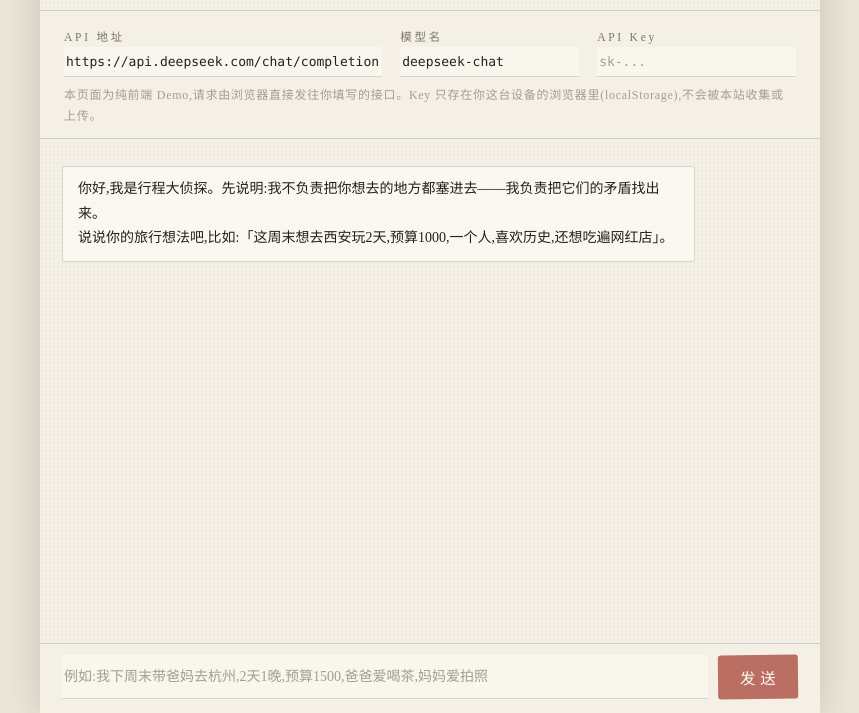
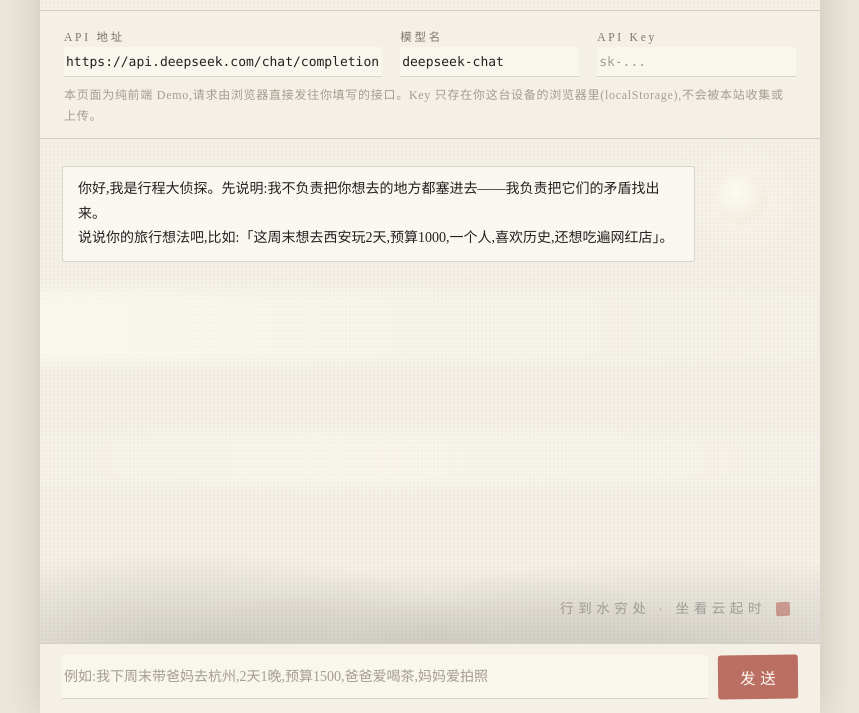
Before and after one commit to wood-feather/trip-detective-demo, a plain HTML site: page index.html in a window 1280 px wide. Shown: the part 87-800 px from the top of the page, without its empty margins (210-1069 px from the left). Drawn offline with Linux system fonts and the light colour scheme.

Commit message:
聊天窗口添加诗意背景:远山/薄雾/淡月/诗句

```diff
--- a/css/ink.css
+++ b/css/ink.css
@@ -202,13 +202,98 @@ body {
   line-height: 1.7;
 }
 
-/* ---------------------------------------------------------------- 对话区 */
+/* ---------------------------------------------------------------- 聊天区 */
 
+.chat-wrap {
+  position: relative;
+  flex: 1 1 auto;
+  min-height: 0;
+  overflow: hidden;
+}
+/* 诗意背景:远山、薄雾、淡月、竖排诗句,全部 CSS 绘制 */
+.chat-bg {
+  position: absolute;
+  inset: 0;
+  pointer-events: none;
+  overflow: hidden;
+  z-index: 0;
+}
 #chat {
-  flex: 1 1 auto;
+  position: relative;
+  z-index: 1;
+  height: 100%;
   overflow-y: auto;
   padding: 14px 22px;
 }
+/* 一弯淡月 */
+.moon {
+  position: absolute;
+  top: 34px;
+  right: 52px;
+  width: 52px;
+  height: 52px;
+  border-radius: 50%;
+  background: radial-gradient(circle at 38% 36%, rgba(255, 253, 246, .95), rgba(244, 238, 222, .55) 62%, rgba(244, 238, 222, 0) 74%);
+  box-shadow: 0 0 34px 10px rgba(255, 252, 240, .5);
+  opacity: .8;
+}
+/* 两层薄雾,缓缓横移 */
+.mist {
+  position: absolute;
+  left: -30%;
+  width: 160%;
+  height: 74px;
+  background: linear-gradient(90deg, rgba(255, 253, 246, 0), rgba(255, 253, 246, .55) 30%, rgba(255, 253, 246, .28) 60%, rgba(255, 253, 246, 0));
+  filter: blur(6px);
+}
+.mist.m1 { top: 30%; animation: drift 46s linear infinite; }
+.mist.m2 { top: 58%; height: 56px; opacity: .7; animation: drift 64s linear infinite reverse; }
+@keyframes drift {
+  from { transform: translateX(-12%); }
+  to   { transform: translateX(12%); }
+}
+/* 远山淡影:两层墨色剪影 */
+.hills {
+  position: absolute;
+  left: 0;
+  right: 0;
+  bottom: -6px;
+  height: 152px;
+  background:
+    radial-gradient(58% 92% at 18% 100%, rgba(35, 33, 32, .18), rgba(35, 33, 32, 0) 70%),
+    radial-gradient(46% 78% at 52% 100%, rgba(35, 33, 32, .12), rgba(35, 33, 32, 0) 72%),
+    radial-gradient(64% 88% at 84% 100%, rgba(35, 33, 32, .16), rgba(35, 33, 32, 0) 70%);
+}
+/* 诗句横题于山影之上,配一枚朱砂小印 */
+.poem {
+  position: absolute;
+  right: 30px;
+  bottom: 22px;
+  display: flex;
+  align-items: center;
+  gap: 10px;
+  font-family: var(--kai);
+  font-size: 13.5px;
+  letter-spacing: .34em;
+  color: rgba(35, 33, 32, .34);
+  user-select: none;
+  white-space: nowrap;
+}
+.poem i {
+  flex: none;
+  width: 14px;
+  height: 14px;
+  background: var(--vermilion-soft);
+  border-radius: 2px;
+  opacity: .6;
+  transform: rotate(-2deg);
+}
+/* 窄屏收敛背景,避免与气泡争地 */
+@media (max-width: 640px) {
+  .poem { right: 16px; bottom: 14px; font-size: 12px; letter-spacing: .2em; }
+  .moon { right: 26px; }
+}
+
 .msg { margin: 13px 0; display: flex; }
 .msg.user { justify-content: flex-end; }
 .msg.bot  { justify-content: flex-start; }
--- a/index.html
+++ b/index.html
@@ -58,7 +58,16 @@
     <p class="note">本页面为纯前端 Demo,请求由浏览器直接发往你填写的接口。Key 只存在你这台设备的浏览器里(localStorage),不会被本站收集或上传。</p>
   </section>
 
-  <main id="chat"></main>
+  <div class="chat-wrap">
+    <div class="chat-bg" aria-hidden="true">
+      <span class="moon"></span>
+      <span class="mist m1"></span>
+      <span class="mist m2"></span>
+      <span class="hills"></span>
+      <span class="poem">行到水穷处 · 坐看云起时<i></i></span>
+    </div>
+    <main id="chat"></main>
+  </div>
 
   <div id="loading">侦探正在排查矛盾</div>
 
```
